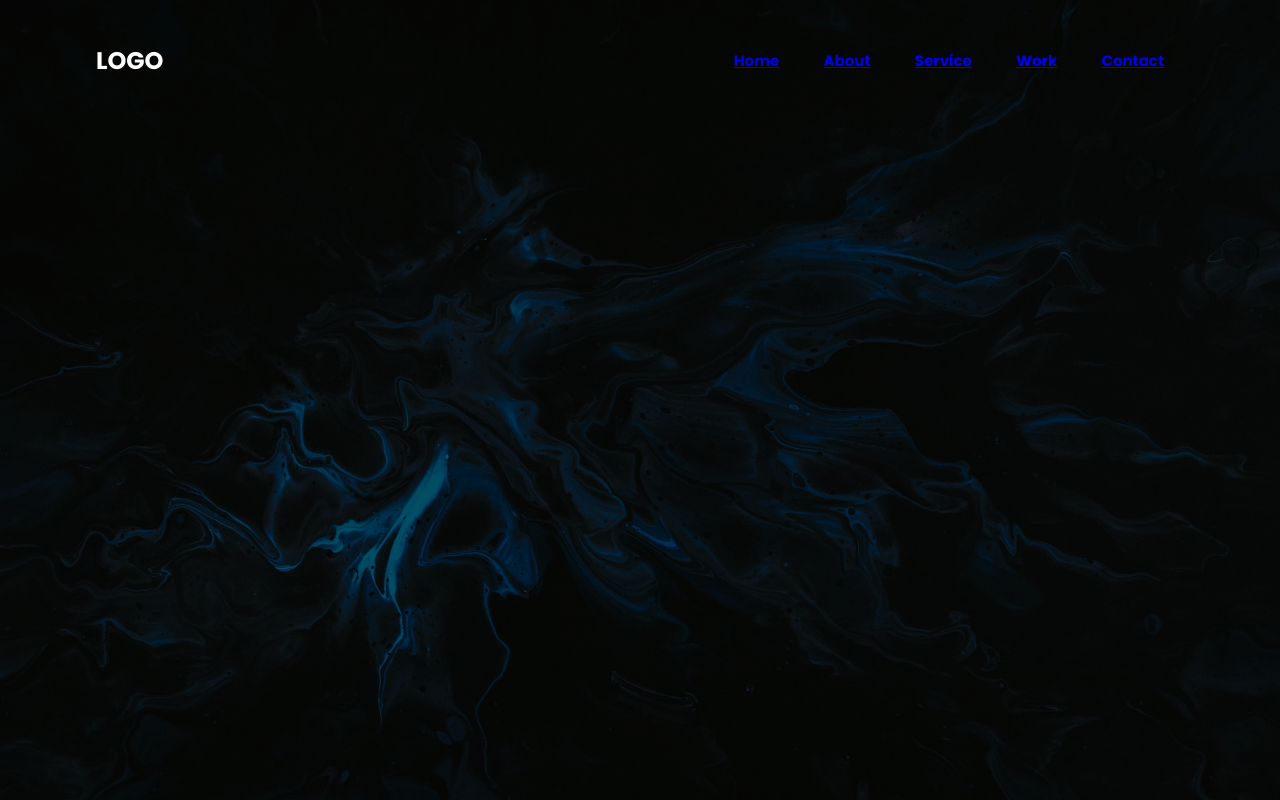
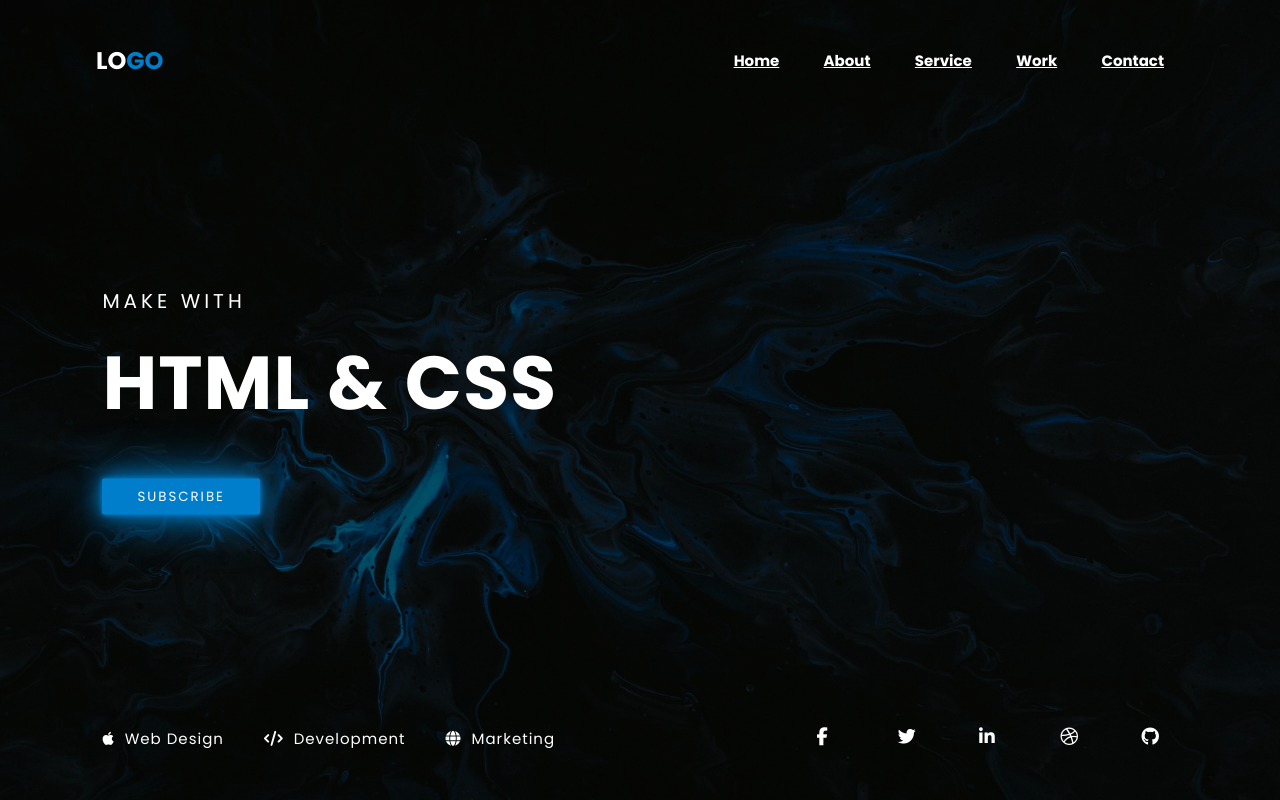
Before and after one commit to Anderson-Oliver/three, a plain HTML site: page index.html in a window 1280 px wide. Drawn offline with Linux system fonts and the light colour scheme.

Commit message:
finalizado html e css

```diff
--- a/index.html
+++ b/index.html
@@ -14,8 +14,7 @@
         href="https://fonts.googleapis.com/css2?family=Josefin+Sans:ital,wght@0,100;0,200;0,300;0,400;0,500;0,600;0,700;1,100;1,200;1,300;1,400;1,500;1,600;1,700&family=Montserrat:wght@400;700&family=Poppins:ital,wght@0,100;0,200;0,300;0,400;0,500;0,600;0,700;0,800;0,900;1,100;1,200;1,300;1,400;1,500;1,600;1,700;1,800;1,900&display=swap"
         rel="stylesheet">
 
-    <script src="https://kit.fontawesome.com/2f543d4323.js" crossorigin="anonymous"></script>
-</head>
+        <script src="https://kit.fontawesome.com/2f543d4323.js" crossorigin="anonymous"></script></head>
 
 <body>
     <div class="main">
@@ -29,7 +28,29 @@
                 <li><a href="#">Contact</a></li>
             </ul>
         </div>
+        <div class="text">
+            <small>MAKE WITH</small>
+            <h1>HTML & CSS</h1>
+            <button type="button">Subscribe</button>
+        </div>
+
+        <div class="btm-menu">
+            <p><i class="fa-brands fa-apple"></i>Web Design</p>
+            <p><i class="fa-solid fa-code"></i>Development</p>
+            <p><i class="fa-solid fa-globe"></i>Marketing</p>
+        </div>
+
+        <div class="social">
+            <ul>
+                <li><a href="#"><i class="fa-brands fa-facebook-f"></i></a></li>
+                <li><a href="#"><i class="fa-brands fa-twitter"></i></a></li>
+                <li><a href="#"><i class="fa-brands fa-linkedin-in"></i></a></li>
+                <li><a href="#"><i class="fa-brands fa-dribbble"></i></a></li>
+                <li><a href="#"><i class="fa-brands fa-github"></i></a></li>
+            </ul>
+        </div>
     </div>
+
 </body>
 
 </html>
--- a/style.css
+++ b/style.css
@@ -19,6 +19,10 @@
     cursor: pointer;
 }
 
+span{
+    color: #007ecb;
+}
+
 .nav{
     width: 85%;
     height: 15%;
@@ -36,6 +40,9 @@
     font-size: 15px;
     font-weight: bold;
 }
+.nav ul li a{
+    color: #fff;
+}
 
 .nav ul li:hover{
     transform: translateX(-10px) scale(1.2);
@@ -43,3 +50,88 @@
     transition: .4s;
     cursor: pointer;
 }
+
+.text{
+    position: absolute;
+    top: 50%;
+    left: 8%;
+    transform: translateY(-50%);
+}
+
+h1{
+    font-size: 75px;
+    color: #fff;
+    letter-spacing: 1px;
+    margin: 10px 0 40px;
+}
+
+small{
+    color: #fff;
+    font-size: 20px;
+    letter-spacing: 4px;
+}
+
+button{
+    color: #fff;
+    background: #007ecb;
+    padding: 8px 35px;
+    border: none;
+    outline: none;
+    text-transform:uppercase;
+    letter-spacing: 2px;
+    border-radius:2px;
+    box-shadow: 0 0 5px #007ecb, 0 0 20px #007ecb, 0 0 50px #007ecb;
+}
+
+button:hover{
+    box-shadow: 0 0 20px #007ecb, 0 0 50px #007ecb, 0 0 90px #007ecb;
+    transform: scale(1.1);
+    transition: 4s;
+    cursor: pointer;
+}
+
+.btm-menu{
+    position: absolute;
+    bottom: 50px;
+    left: 8%;
+    color: #fff;
+    display: flex;
+    font-size: 15px;
+    letter-spacing: 1px;
+}
+
+.btm-menu p{
+    margin-right: 40px;
+}
+
+.btm-menu i{
+    margin-right: 10px;
+}
+
+.social{
+    position: absolute;
+    right: 8%;
+    bottom: 50px;
+}
+
+.social ul li{
+    list-style: none;
+    display: inline-block;
+    margin-left: 25px;
+}
+
+.social ul li i{
+    width: 20px;
+    height: 20px;
+}
+.social ul li a{
+    color: #fff;
+    padding: 8px 16px;
+    font-size: 18px;
+    border-radius: 12px;
+    cursor: pointer;
+}
+
+.social ul li a:hover{
+    background:#007ecb;
+}
```
